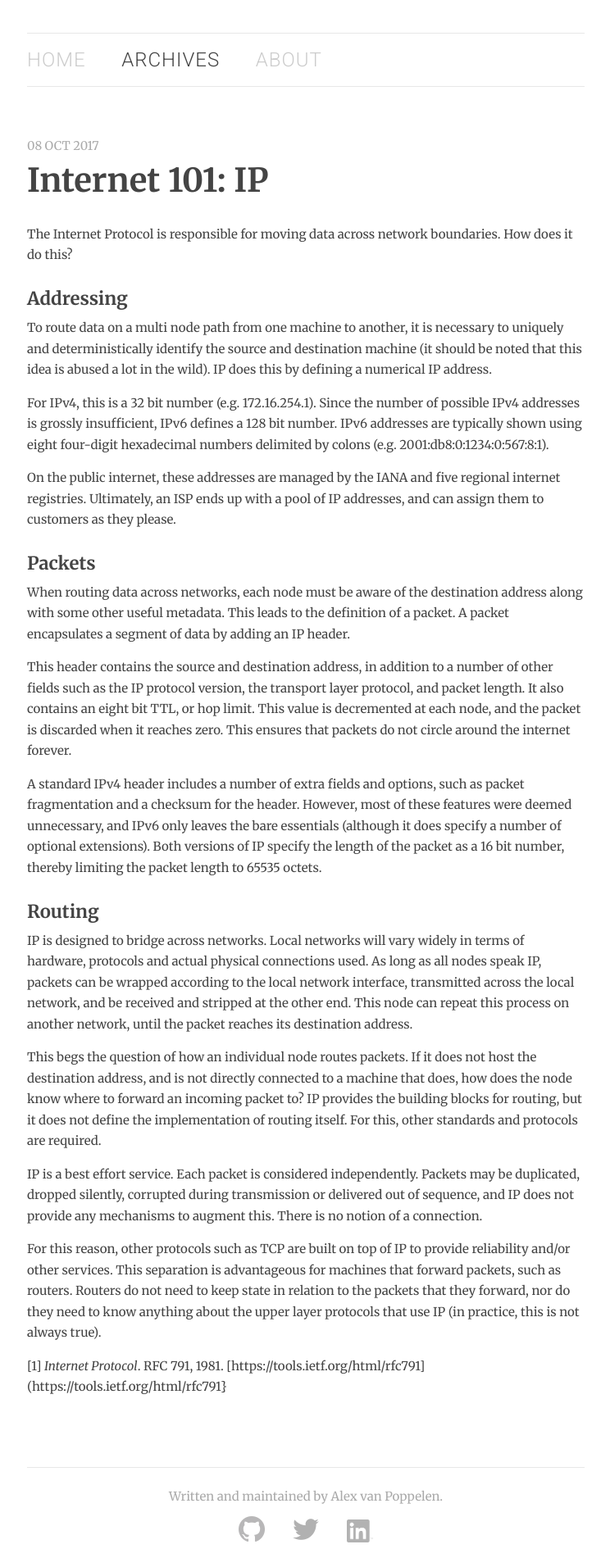
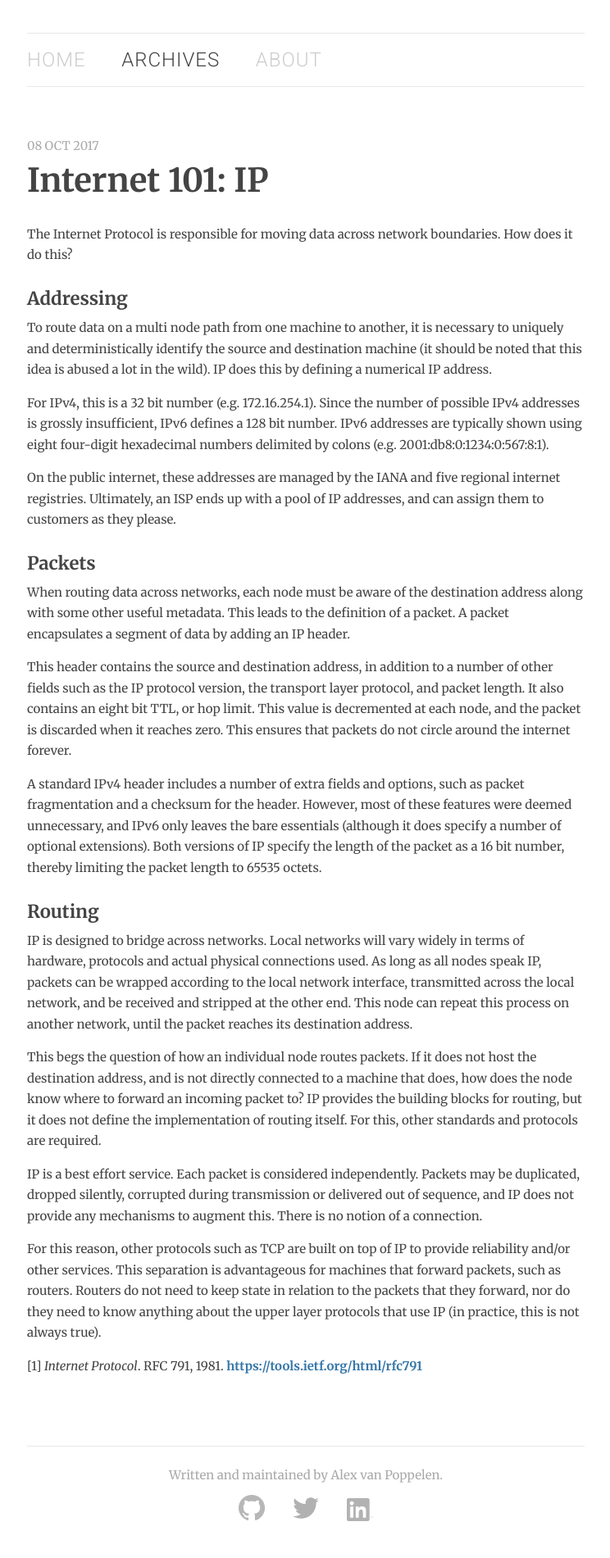
Before and after one commit to avanpo/avanpo.github.io, a Jekyll site: the page built from _posts/2017-10-08-ip.md, in a window 1280 px wide. Shown: the whole page at 82% size, without its empty margins (267-1011 px from the left). Built offline with Jekyll 4.4.1, drawn with Linux system fonts in a browser that asks for light colours; after the commit the page ends 1875 px from its top, so only the background shows below that.

```diff
--- a/_posts/2017-10-08-ip.md
+++ b/_posts/2017-10-08-ip.md
@@ -31,4 +31,4 @@
 
 For this reason, other protocols such as TCP are built on top of IP to provide reliability and/or other services. This separation is advantageous for machines that forward packets, such as routers. Routers do not need to keep state in relation to the packets that they forward, nor do they need to know anything about the upper layer protocols that use IP (in practice, this is not always true).
 
-[1] *Internet Protocol*. RFC 791, 1981. [https://tools.ietf.org/html/rfc791](https://tools.ietf.org/html/rfc791}
+[1] *Internet Protocol*. RFC 791, 1981. [https://tools.ietf.org/html/rfc791](https://tools.ietf.org/html/rfc791)
```
Also changed, not shown: _posts/2017-10-09-cidr.md (added, +20 -0 lines).
